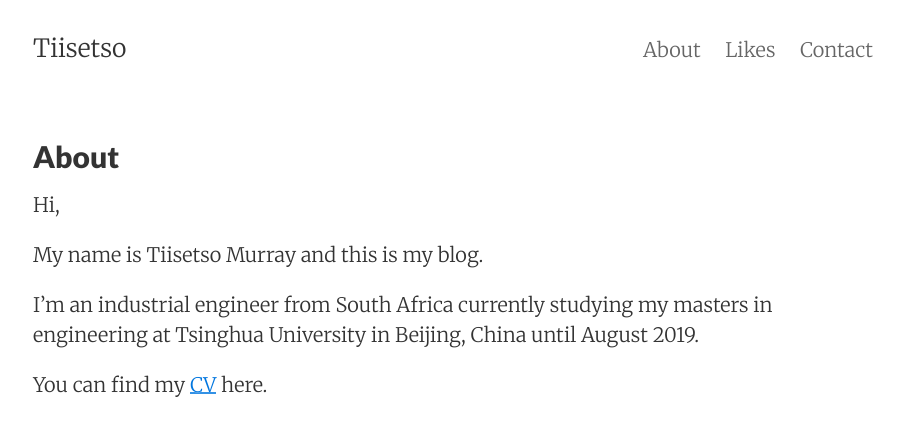
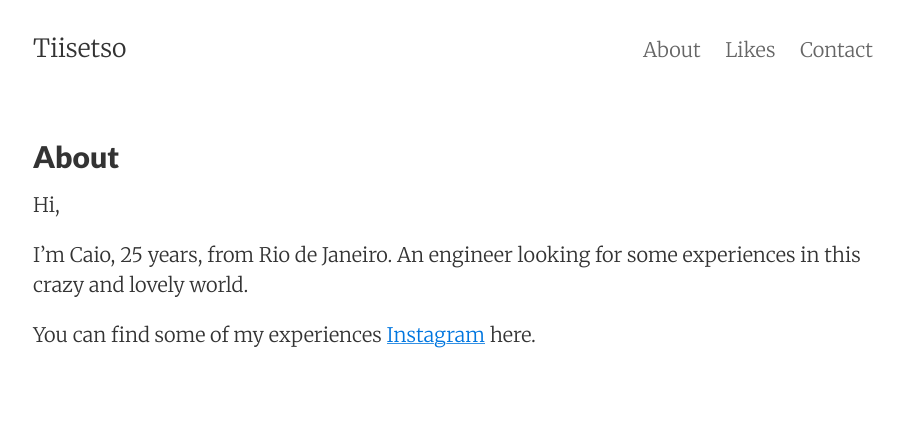
Before and after one commit to caio55/caio55.github.io, a Jekyll site: the page built from about.md, in a window 1280 px wide. Shown: the top 436 px of the page, without its empty margins (187-1090 px from the left). Built offline with Jekyll 4.4.1, drawn with Linux system fonts in a browser that asks for light colours.

Commit message:
Update about.md

```diff
--- a/about.md
+++ b/about.md
@@ -8,8 +8,6 @@ tags: about
 
 Hi,
 
-My name is Tiisetso Murray and this is my blog.
+I'm Caio, 25 years, from Rio de Janeiro. An engineer looking for some experiences in this crazy and lovely world.
 
-I'm an industrial engineer from South Africa currently studying my masters in engineering at Tsinghua University in Beijing, China until August 2019.
-
-You can find my [CV]({{ site.url }}/assets/pdf/CV - Tiisetso Murray.pdf) here.
+You can find some of my experiences [Instagram]({{ https://www.instagram.com/caioflemos/}}) here.
```
